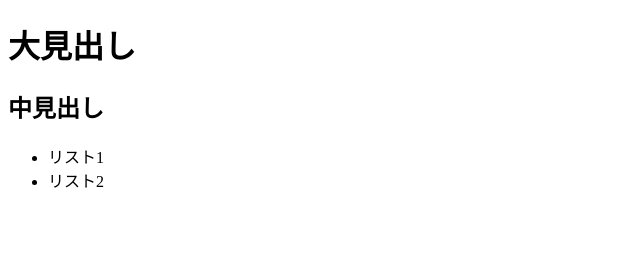
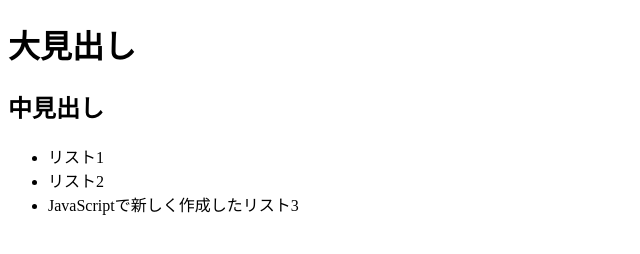
Before and after one commit to nonono1796/p-, a plain HTML site: page dom.html in a window 1280 px wide. Shown: the whole page, without its empty margins (0-640 px from the left). Drawn offline with Linux system fonts and the light colour scheme.

Commit message:
パスの変更

```diff
--- a/dom.html
+++ b/dom.html
@@ -11,7 +11,7 @@
             <li id="first-list" class="list">リスト1</li>
             <li id="second-list" class="list">リスト2</li>
         </ul>
-        <script src="dom.js"></script>
+        <script src="js/dom.js"></script>
     </body>
 
 </html>
```
